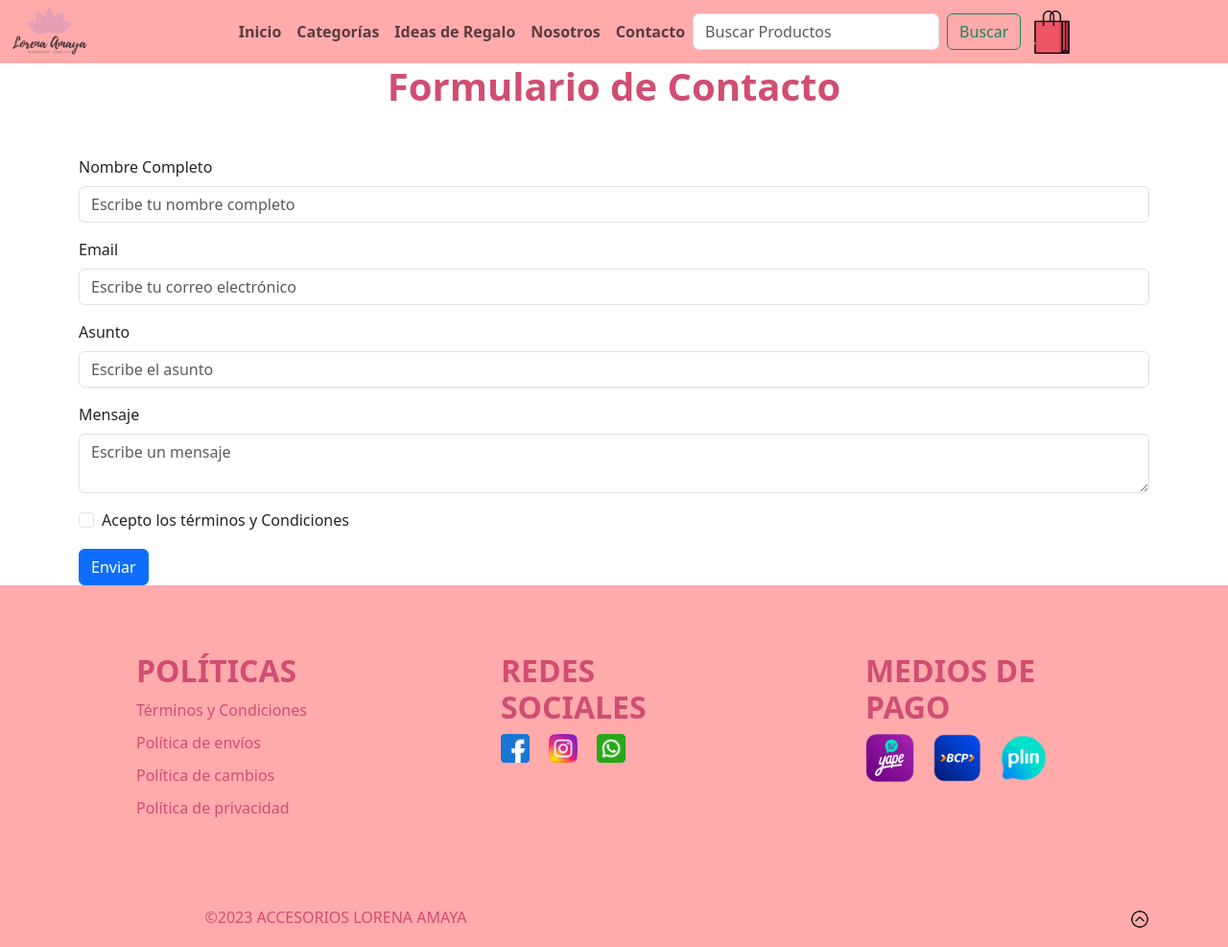
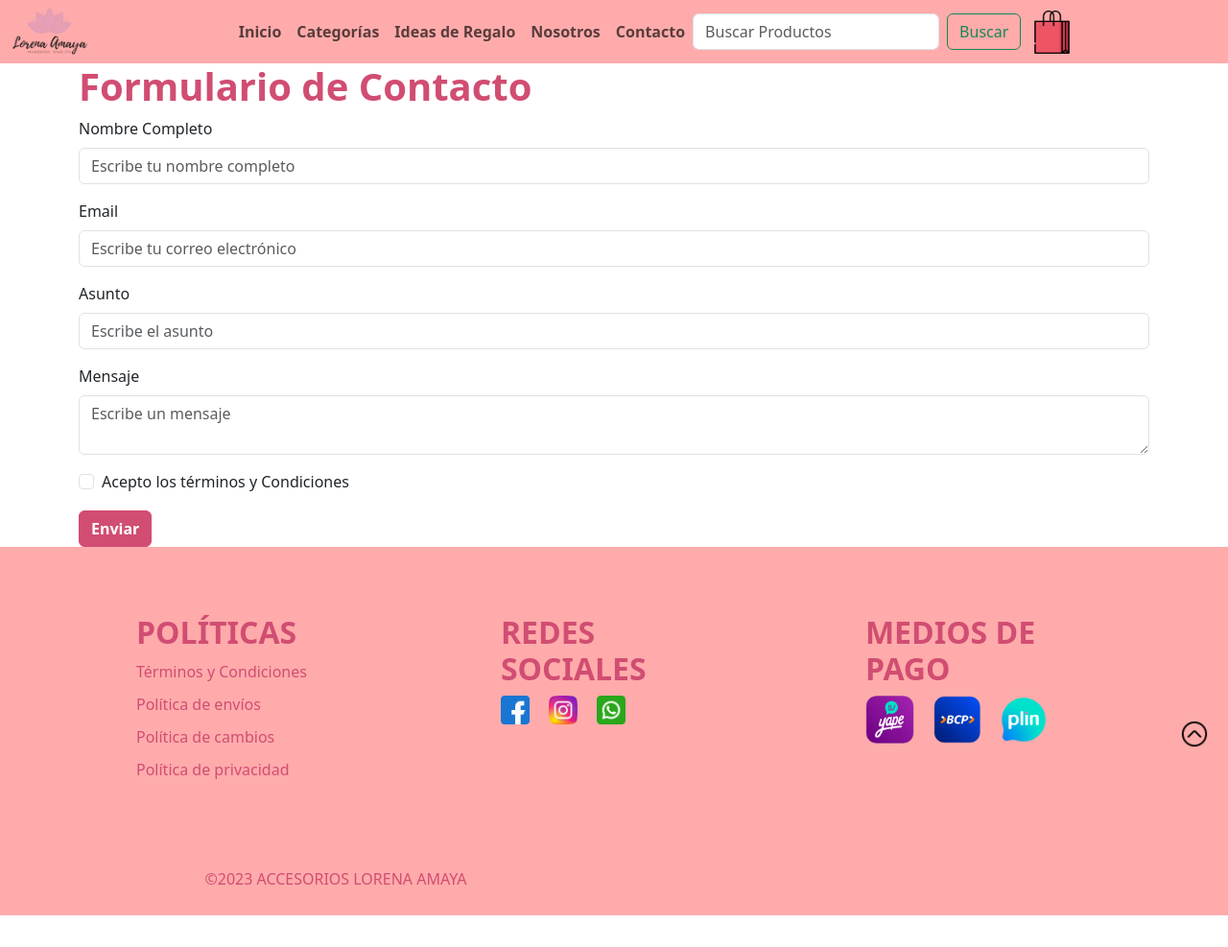
Before and after one commit to RosmeriCcF/Accesorios-Lorena-Amaya, a website: page paginas/contacto.html in a window 1280 px wide. Shown: the whole page at 96% size. After the commit the page ends 954 px from the top, so only its background shows below. Drawn offline with nearby package versions, Linux system fonts and the light colour scheme.

Commit message:
Contacto actualizado

```diff
--- a/paginas/contacto.html
+++ b/paginas/contacto.html
@@ -5,7 +5,7 @@
         <meta name="viewport" content="width=device-width, initial-scale=1.0">
 
         <!-- SEO -->
-        <meta name="Lorena Amaya | Contacto" content="¿Estás buscando joyas únicas y de alta calidad? ¡No busques más! En nuestro nosotros
+        <meta name="Amaya | Contacto" content="¿Estás buscando joyas únicas y de alta calidad? ¡No busques más! En nuestro nosotros
         te ofrecemos una amplia selección de piezas exquisitas para complementar tu estilo. Desde elegantes anillos y pulseras hasta deslumbrantes collares y aretes. Contáctanos para obtener más información sobre nuestros productos, precios y opciones de personalización. Estamos aquí para ayudarte a encontrar la joya perfecta que refleje tu personalidad y realce tu belleza. ¡Esperamos poder atenderte pronto y brindarte una experiencia de compra inolvidable!">
         <meta name="keywords" content="contacto, comunicación, consultas, colaboraciones, información de contacto, formulario de contacto, correo electrónico, teléfono, redes sociales, atención al cliente, servicio al cliente, asistencia, consulta de productos, preguntas frecuente">
 
@@ -19,7 +19,7 @@
         <link href="https://cdn.jsdelivr.net/npm/bootstrap@5.3.0-alpha3/dist/css/bootstrap.min.css" rel="stylesheet" integrity="sha384-KK94CHFLLe+nY2dmCWGMq91rCGa5gtU4mk92HdvYe+M/SXH301p5ILy+dN9+nJOZ" crossorigin="anonymous">
 
         <!-- Nombre de la sección -->
-        <title>Lorena Amaya | Contacto</title>
+        <title>Amaya | Contacto</title>
     </head>
 
     <body>
@@ -70,7 +70,7 @@
         <!-- Centro -->
         <main class="main-content">
             <div class="container">
-                <h1 style="color:#D14D72;"  class="text-center mb-5">Formulario de Contacto</h1>
+                <h1>Formulario de Contacto</h1>
                 <form class="row g-3">
                 <div class="col-md-12">
                     <label for="nameInput" class="form-label">Nombre Completo</label>
@@ -100,7 +100,7 @@
                 </div>
 
                 <div class="col-12">
-                    <button type="submit" class="btn btn-primary">Enviar</button>
+                    <button style="background-color: #D14D72; color: white; font-weight: bold; border-color: #D14D72;" type="submit" class="btn btn-primary">Enviar</button>
                 </div>
                 </form>
             </div>
@@ -120,6 +120,7 @@
                             <p>Política de privacidad</p>
                         </section>
                     </div>
+
                     <div class="col-md-4">
                         <section class="redes-sociales">
                             <h2>REDES SOCIALES</h2>
@@ -136,6 +137,7 @@
                             </div>
                         </section>
                     </div>
+
                     <div class="col-md-4">
                         <section class="medios-pago">
                             <h2>MEDIOS DE PAGO</h2>
@@ -148,6 +150,7 @@
                     </div>
                 </div>
             </div>
+
             <div class="copyrigth">
                 <div class="container">
                     <div class="row">
@@ -155,7 +158,9 @@
                             <p>&copy;2023 ACCESORIOS LORENA AMAYA</p>
                         </div>
                         <div class="col-md-6 text-md-end">
-                            <img src="../imagenes/img/volver arriba.png" alt="volver arriba">
+                            <a href="./contacto.html" class="back-to-top">
+                                <img src="../imagenes/img/volver arriba.png" alt="volver arriba">
+                            </a>
                         </div>
                     </div>
                 </div>
```
